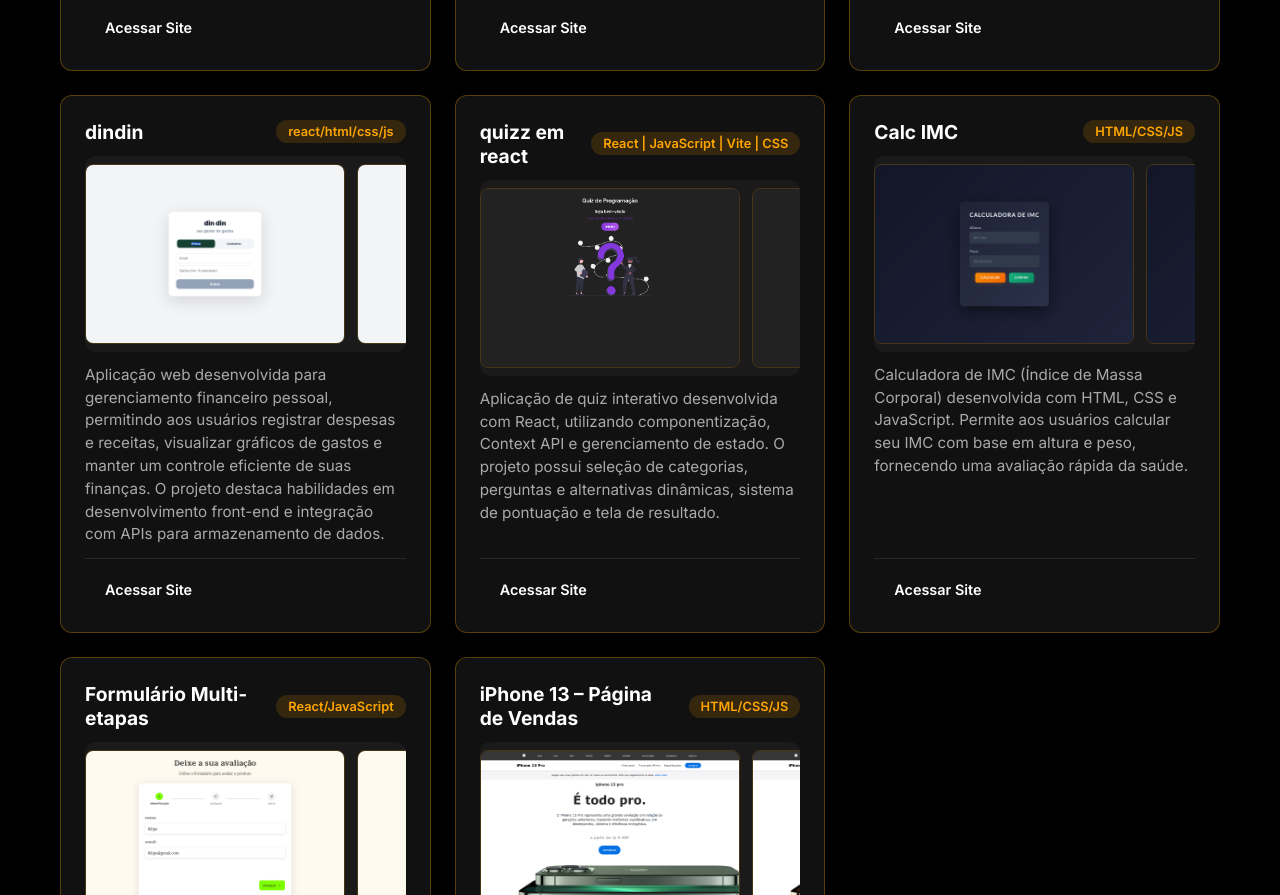
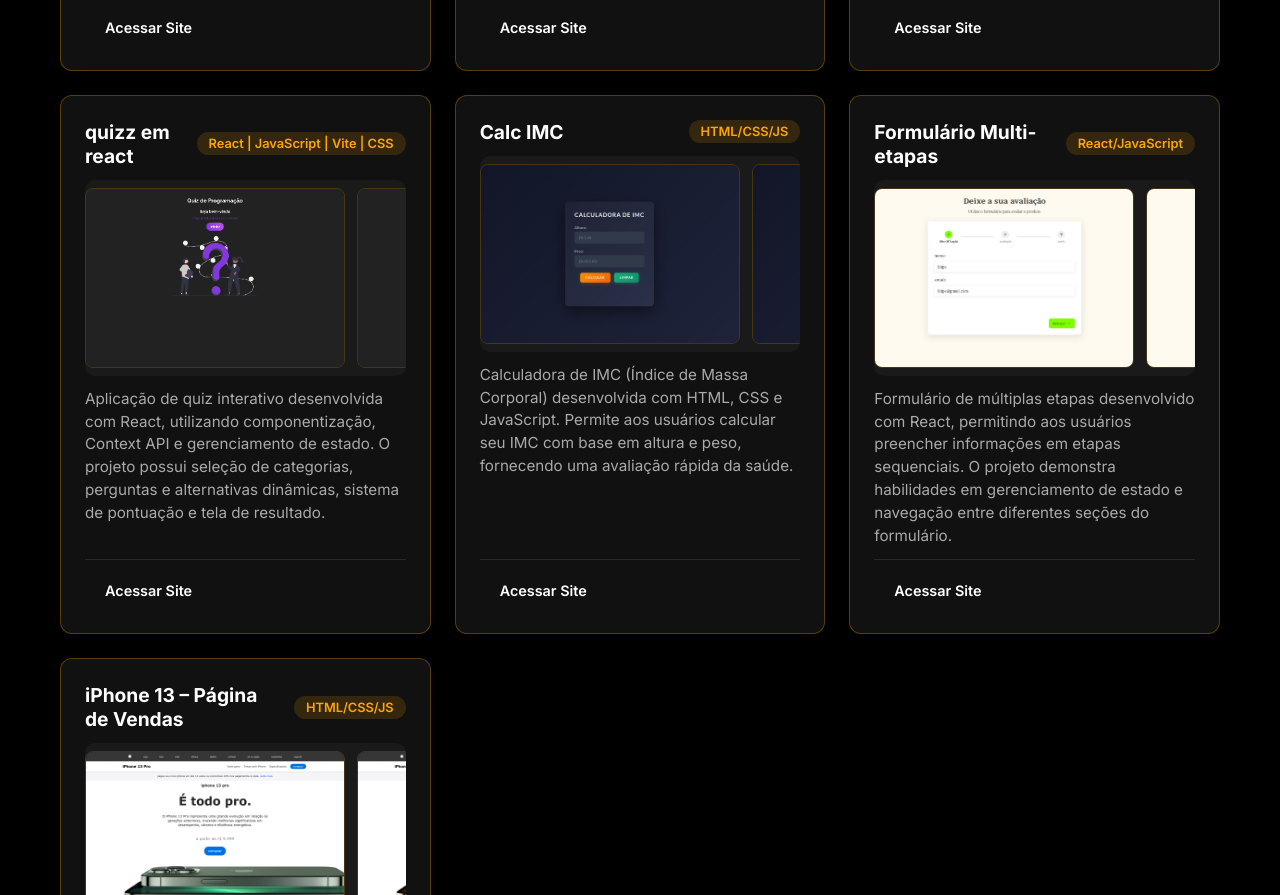
Before and after one commit to 7lipe7/portifolio_felipe, a React (Vite) app in the folder Portifolio_Felipe/: page / in a window 1280 px wide. Shown: the part 2260-3155 px from the top of the page. Built offline with nearby package versions, Linux system fonts and the light colour scheme.

Commit message:
fix: resolver conflito de merge e remover card duplicado do dindin

```diff
--- a/Portifolio_Felipe/src/pages/Project.jsx
+++ b/Portifolio_Felipe/src/pages/Project.jsx
@@ -58,14 +58,6 @@ const PROJECTS = [
     language: "HTML/CSS/JS",
     html_url: "https://7lipe7.github.io/renata_bordados/",
     images: [renata1, renata2, renata3, renata4]
-  },
-
-    {
-    name: "dindin",
-    description: "Aplicação web desenvolvida para gerenciamento financeiro pessoal, permitindo aos usuários registrar despesas e receitas, visualizar gráficos de gastos e manter um controle eficiente de suas finanças. O projeto destaca habilidades em desenvolvimento front-end e integração com APIs para armazenamento de dados.",
-    language: "react/html/css/js",
-    html_url: "https://dindin-one.vercel.app/",
-    images: [dindin1, dindin2, dindin3, dindin4, dindin5]
   },
 
   {
```
